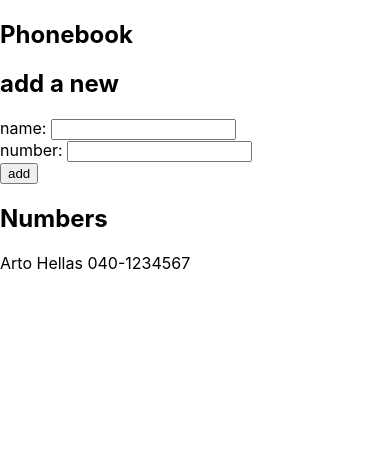
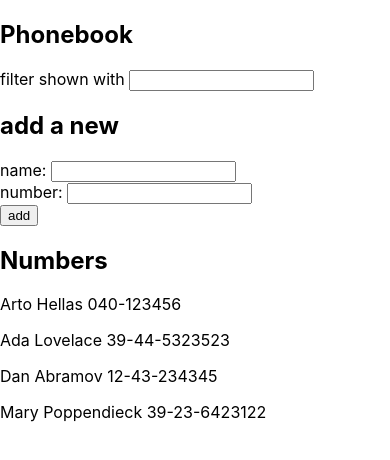
Before and after one commit to kecyGaurab/fullstackopen-hel-uni, a React (Create React App) app in the folder part2/phonebook/: page / in a window 390 px wide. Shown: the top 460 px of the page. Built offline with nearby package versions, Linux system fonts and the light colour scheme.

Commit message:
The phonebook step4

```diff
--- a/part2/phonebook/package.json
+++ b/part2/phonebook/package.json
@@ -3,6 +3,7 @@
   "version": "0.1.0",
   "private": true,
   "dependencies": {
+    "axios": "^0.19.0",
     "bootstrap": "^4.3.1",
     "react": "^16.9.0",
     "react-bootstrap": "^1.0.0-beta.11",
--- a/part2/phonebook/src/App.js
+++ b/part2/phonebook/src/App.js
@@ -1,21 +1,21 @@
 import React, { useState } from "react";
-
 
 const App = () => {
   const [persons, setPersons] = useState([
-    {
-      name: "Arto Hellas",
-      number: "040-1234567"
-    }
+    { name: "Arto Hellas", number: "040-123456" },
+    { name: "Ada Lovelace", number: "39-44-5323523" },
+    { name: "Dan Abramov", number: "12-43-234345" },
+    { name: "Mary Poppendieck", number: "39-23-6423122" }
   ]);
   const [newName, setNewName] = useState("");
   const [newNumber, setNewNumber] = useState("");
+  const [filteredName, setFilter] = useState("");
 
   const addName = event => {
     event.preventDefault();
     const nameObj = {
       name: newName,
-      number:newNumber
+      number: newNumber
     };
     //checks and filters if the name already exists in the persons array
     const doesContactExist = persons.filter(
@@ -24,12 +24,11 @@ const App = () => {
     //  if the returned array is not empty concatanates the name to the persons array
     if (doesContactExist.length !== 0) {
       window.confirm(`${newName} is already in the phonebook`);
-    }
-    else {
+    } else {
       setPersons(persons.concat(nameObj));
     }
-      setNewName('');
-      setNewNumber('');
+    setNewName("");
+    setNewNumber("");
   };
 
   //function to handle the onchange value of input name
@@ -40,22 +39,44 @@ const App = () => {
     setNewNumber(event.target.value);
   };
 
+  const handleFilter = event => {
+    setFilter(event.target.value);
+  };
+
   const renderPerson = () => {
-    return persons.map(person => (
+    return persons.filter(a => {
+      if (filteredName.length === 0) {
+        return true;
+      }
+       return a.name.toLowerCase().startsWith(filteredName.toLowerCase())
+    })
+      .map(person => (
       <div key={person.name}>
-        <p>{person.name} {person.number}</p>
+        <p>
+          {person.name} {person.number}
+        </p>
       </div>
-    ));
-  };
+    ))
+
+}
+
+  //onst matchString = persons.filter(person =>)
 
   return (
     <div>
       <h2>Phonebook</h2>
+      <div>
+        filter shown with <input value={filteredName} onChange={handleFilter} />
+      </div>
       <h2>add a new</h2>
       <form onSubmit={addName}>
         <div>
-          <div>name: <input value={newName} onChange={handleNameChange} /></div>
-         <div>number: <input value={newNumber} onChange={handleNumberChange} /></div>
+          <div>
+            name: <input value={newName} onChange={handleNameChange} />
+          </div>
+          <div>
+            number: <input value={newNumber} onChange={handleNumberChange} />
+          </div>
         </div>
 
         <div>
```
Also changed, not shown: 1 other file (tests, documents, lock files or other folders).
